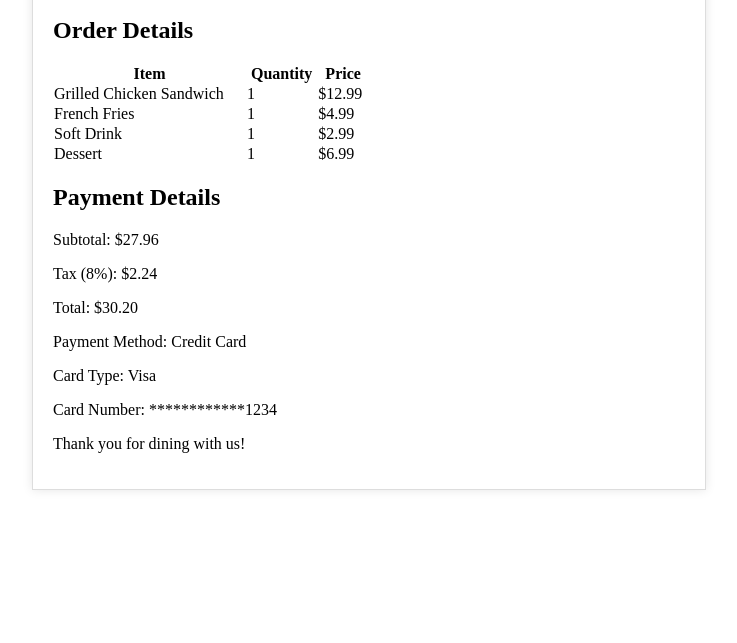
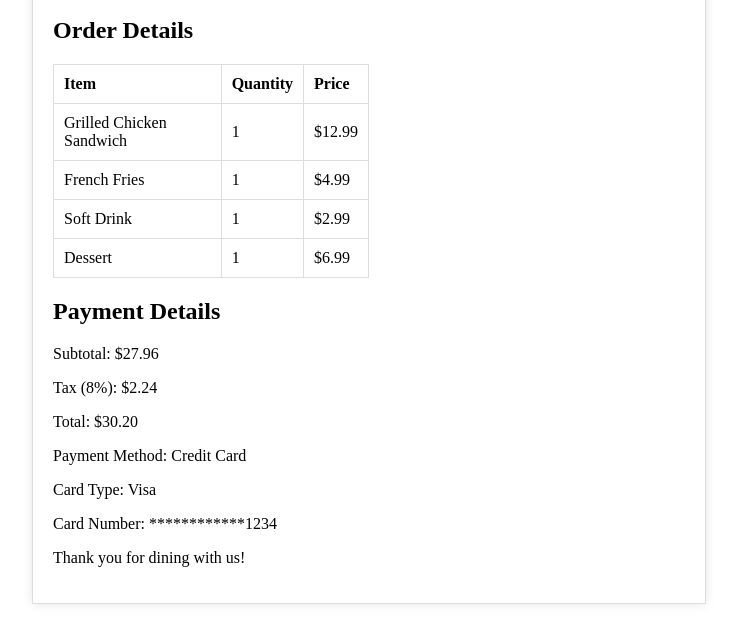
Before and after one commit to TEJASVI-BHOYATE/Ass-19, a plain HTML site: page index.html in a window 1280 px wide. Shown: the part 175-818 px from the top of the page, without its empty margins (271-1008 px from the left). Drawn offline with Linux system fonts and the light colour scheme.

Commit message:
border and padding added

```diff
--- a/index.html
+++ b/index.html
@@ -27,6 +27,11 @@ header h1 {
 .order-details table {
     width: 50%;
     border-collapse: collapse;
+}
+.order-details th, .order-details td {
+    border: 1px solid #ddd;
+    padding: 10px;
+    text-align: left;
 }
 </style>
 <body>
```
